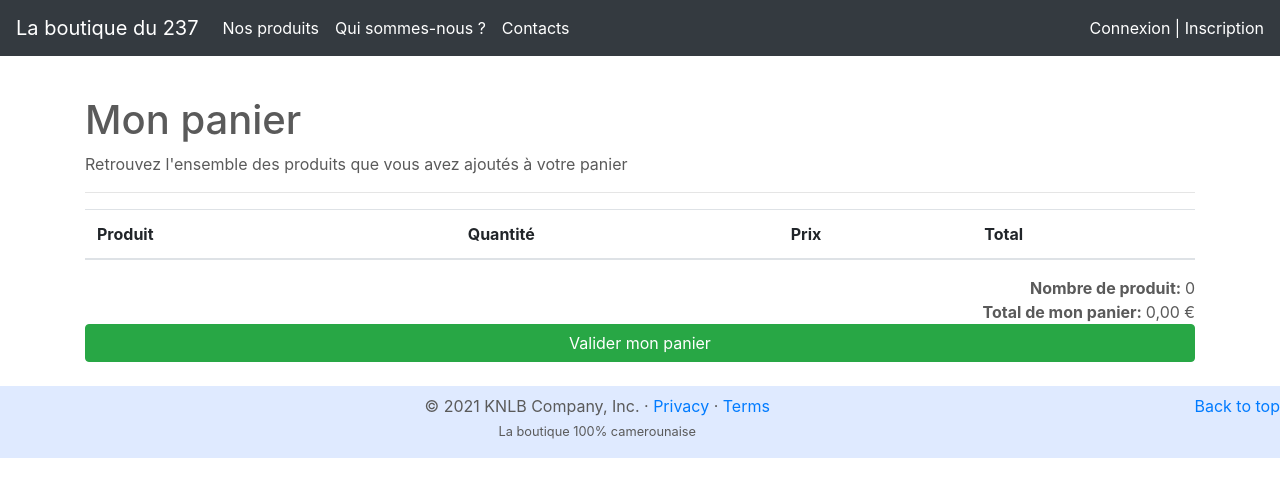
After one commit to tchos/camer237, a Symfony app: template templates/cart/index.html.twig in a window 1280 px wide. The commit adds this page. Shown: the top 497 px of the page. Run offline with Twig, Linux system fonts and the light colour scheme; the template is opened without the code that fills it, so the values that code supplies are empty; some libraries are stand-ins or nearby versions.

Commit message:
Affichage du panier

```diff
--- a/composer.json
+++ b/composer.json
@@ -44,6 +44,7 @@
         "twig/twig": "^2.12|^3.0"
     },
     "require-dev": {
+        "friendsoftwig/twigcs": "^5.0",
         "symfony/browser-kit": "^5.2",
         "symfony/css-selector": "^5.2",
         "symfony/debug-bundle": "^5.2",
--- /dev/null
+++ b/templates/cart/index.html.twig
@@ -0,0 +1,45 @@
+{% extends 'base.html.twig' %}
+
+{% block title %}Mon panier - Camer237{% endblock %}
+
+{% block content %}
+    <h3 class="h1">Mon panier</h3>
+    Retrouvez l'ensemble des produits que vous avez ajoutés à votre panier
+    <hr>
+    <table class="table">
+        <thead>
+            <tr>
+                <th scope="col">Produit</th>
+                <th scope="col"></th>
+                <th scope="col">Quantité</th>
+                <th scope="col">Prix</th>
+                <th scope="col">Total</th>
+            </tr>
+        </thead>
+        <tbody>
+        {% set total = null %}
+        {% for product in cart %}
+            <tr>
+                <th scope="row">
+                    <img src="assets/images/{{ product.product.illustration }}"
+                        alt="{{ product.product.name }}" height ="75px">
+                </th>
+                <td>
+                    {{ product.product.name }}
+                    <br>
+                    <small>{{ product.product.subtitle }}</small>
+                </td>
+                <td>x {{ product.quantity }}</td>
+                <td>{{ (product.product.price / 100) | number_format(2, ',', '.') }} &euro;</td>
+                <td>{{ ((product.product.price * product.quantity) / 100) | number_format(2, ',', '.') }} &euro;</td>
+            </tr>
+            {% set total = total + (product.product.price * product.quantity) %}
+        {% endfor %}
+        </tbody>
+    </table>
+    <div class="text-right mb-5">
+        <b>Nombre de produit: </b> {{ cart|length }}<br/>
+        <b>Total de mon panier: </b> {{ (total / 100) | number_format(2, ',', '.') }} &euro;
+        <a href="" class="btn btn-success btn-block">Valider mon panier</a>
+    </div>
+{% endblock %}
--- a/templates/product/show.html.twig
+++ b/templates/product/show.html.twig
@@ -15,7 +15,7 @@
             <p>
                 {{ product.description }}
             </p>
-            <a href="#" class="btn btn-primary">Ajouter au panier</a>
+            <a href="{{ path('add-to-cart', {'id': product.id}) }}" class="btn btn-primary">Ajouter au panier</a>
         </div>
     </div>
 {% endblock %}
```
Also changed, not shown: src/Classe/Cart.php (added, +44 -0 lines), src/Controller/CartController.php (added, +46 -0 lines), 2 other files.
